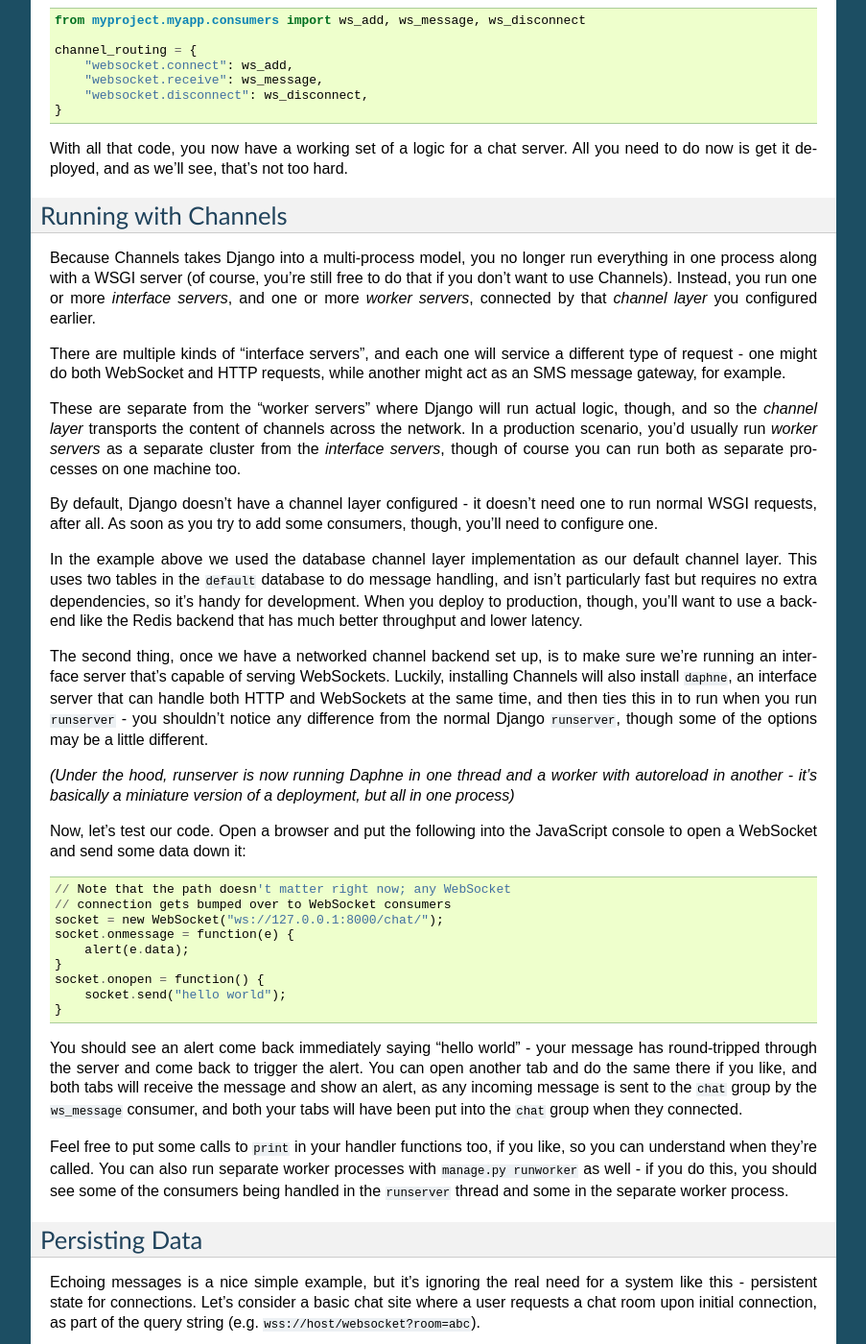
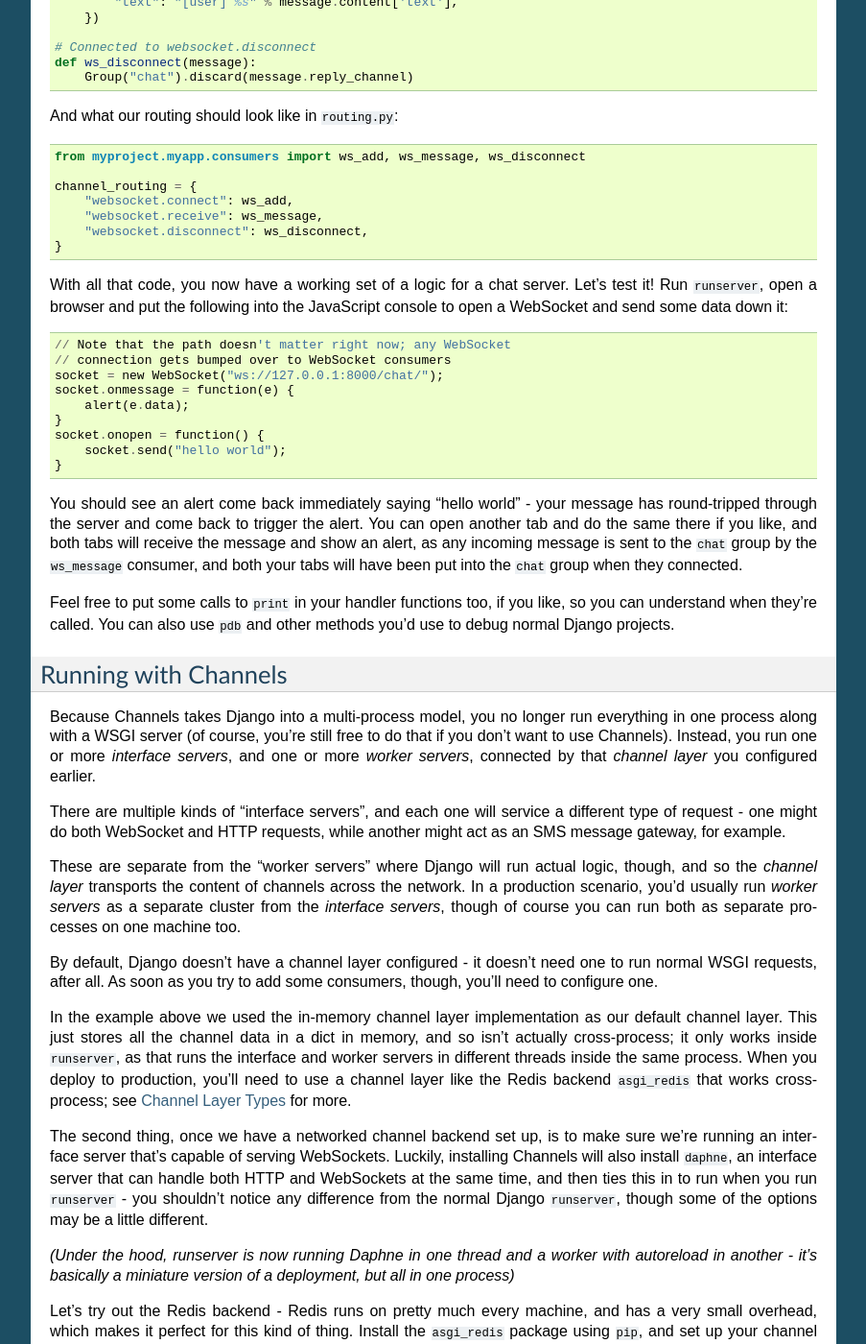
Before and after one commit to phillipchain/DjangoChannels, a Sphinx documentation site: the page built from docs/getting-started.rst, in a window 1280 px wide and 1400 px high, scrolled down 2472 px. Shown: the whole window at 96% size, without its empty margins (198-1101 px from the left). Built offline with Sphinx 7.4.7, drawn with Linux system fonts in a browser that asks for light colours; some of the changed text lies outside the part shown.

Commit message:
Really lay into DatabaseChannelLayer in an impolite way.

```diff
--- a/docs/getting-started.rst
+++ b/docs/getting-started.rst
@@ -11,15 +11,17 @@
 First Consumers
 ---------------
 
-Now, by default, Django will run things through Channels but it will also
-tie in the URL router and view subsystem to the default ``http.request``
-channel if you don't provide another consumer that listens to it - remember,
-only one consumer can listen to any given channel.
+When you run Django out of the box, it will be set up in the default layout -
+where all HTTP requests (on the ``http.request`` channel) are routed to the
+Django view layer - nothing will be different to how things worked in the past
+with a WSGI-based Django, and your views and static file serving (from
+``runserver`` will work as normal)
 
-As a very basic example, let's write a consumer that overrides the built-in
+As a very basic introduction, let's write a consumer that overrides the built-in
 handling and handles every HTTP request directly. This isn't something you'd
 usually do in a project, but it's a good illustration of how Channels
-actually underlies even core Django.
+underlies even core Django - it's less of an addition and more adding a whole
+new layer under the existing view layer.
 
 Make a new project, a new app, and put this in a ``consumers.py`` file in the app::
 
@@ -42,18 +44,19 @@
 ``HttpResponse`` into ASGI messages, which you see used above. Usually,
 Django's built-in code will do all this for you when you're using normal views.
 
-Now, go into your ``settings.py`` file, and set up a channel layer; by default,
-Django will just use an in-memory layer and route HTTP requests to the normal
-URL resolver (we'll come back to channel layers in a minute).
+Now we need to do one more thing, and that's tell Django that this consumer
+should be tied to the ``http.request`` channel rather than the default Django
+view system. This is done in the settings file - in particular, we need to
+define our ``default`` channel layer and what its routing is set to.
 
-For now, we want to override the *channel routing* so that, rather than going
-to the URL resolver and our normal view stack, all HTTP requests go to our
-custom consumer we wrote above. Here's what that looks like::
+Channel routing is a bit like URL routing, and so it's structured similarly -
+you point the setting at a dict mapping channels to consumer callables.
+Here's what that looks like::
 
     # In settings.py
     CHANNEL_LAYERS = {
         "default": {
-            "BACKEND": "channels.database_layer.DatabaseChannelLayer",
+            "BACKEND": "asgiref.inmemory.ChannelLayer",
             "ROUTING": "myproject.routing.channel_routing",
         },
     }
@@ -63,9 +66,16 @@
         "http.request": "myproject.myapp.consumers.http_consumer",
     }
 
+.. warning::
+   This example, and most of the examples here, use the "in memory" channel
+   layer. This is the easiest to get started with but provides absolutely no
+   cross-process channel transportation, and so can only be used with
+   ``runserver``. You'll want to choose another backend (discussed later)
+   to run things in production.
+
 As you can see, this is a little like Django's ``DATABASES`` setting; there are
 named channel layers, with a default one called ``default``. Each layer
-needs a class specified which powers it - we'll come to the options there later -
+needs a channel layer class, some options (if the channel layer needs them),
 and a routing scheme, which points to a dict containing the routing settings.
 It's recommended you call this ``routing.py`` and put it alongside ``urls.py``
 in your project, but you can put it wherever you like, as long as the path is
@@ -159,8 +169,30 @@
     }
 
 With all that code, you now have a working set of a logic for a chat server.
-All you need to do now is get it deployed, and as we'll see, that's not too
-hard.
+Let's test it! Run ``runserver``, open a browser and put the following into the
+JavaScript console to open a WebSocket and send some data down it::
+
+    // Note that the path doesn't matter right now; any WebSocket
+    // connection gets bumped over to WebSocket consumers
+    socket = new WebSocket("ws://127.0.0.1:8000/chat/");
+    socket.onmessage = function(e) {
+        alert(e.data);
+    }
+    socket.onopen = function() {
+        socket.send("hello world");
+    }
+
+You should see an alert come back immediately saying "hello world" - your
+message has round-tripped through the server and come back to trigger the alert.
+You can open another tab and do the same there if you like, and both tabs will
+receive the message and show an alert, as any incoming message is sent to the
+``chat`` group by the ``ws_message`` consumer, and both your tabs will have
+been put into the ``chat`` group when they connected.
+
+Feel free to put some calls to ``print`` in your handler functions too, if you
+like, so you can understand when they're called. You can also use ``pdb`` and
+other methods you'd use to debug normal Django projects.
+
 
 Running with Channels
 ---------------------
@@ -185,13 +217,13 @@
 normal WSGI requests, after all. As soon as you try to add some consumers,
 though, you'll need to configure one.
 
-In the example above we used the database channel layer implementation
-as our default channel layer. This uses two tables
-in the ``default`` database to do message handling, and isn't particularly fast but
-requires no extra dependencies, so it's handy for development.
-When you deploy to production, though, you'll want to
-use a backend like the Redis backend that has much better throughput and
-lower latency.
+In the example above we used the in-memory channel layer implementation
+as our default channel layer. This just stores all the channel data in a dict
+in memory, and so isn't actually cross-process; it only works inside
+``runserver``, as that runs the interface and worker servers in different threads
+inside the same process. When you deploy to production, you'll need to
+use a channel layer like the Redis backend ``asgi_redis`` that works cross-process;
+see :doc:`backends` for more.
 
 The second thing, once we have a networked channel backend set up, is to make
 sure we're running an interface server that's capable of serving WebSockets.
@@ -205,31 +237,32 @@
 with autoreload in another - it's basically a miniature version of a deployment,
 but all in one process)*
 
-Now, let's test our code. Open a browser and put the following into the
-JavaScript console to open a WebSocket and send some data down it::
+Let's try out the Redis backend - Redis runs on pretty much every machine, and
+has a very small overhead, which makes it perfect for this kind of thing. Install
+the ``asgi_redis`` package using ``pip``, and set up your channel layer like this::
 
-    // Note that the path doesn't matter right now; any WebSocket
-    // connection gets bumped over to WebSocket consumers
-    socket = new WebSocket("ws://127.0.0.1:8000/chat/");
-    socket.onmessage = function(e) {
-        alert(e.data);
-    }
-    socket.onopen = function() {
-        socket.send("hello world");
+    # In settings.py
+    CHANNEL_LAYERS = {
+        "default": {
+            "BACKEND": "asgi_redis.RedisChannelLayer",
+            "CONFIG": {
+                "hosts": [("localhost", 6379)],
+            },
+            "ROUTING": "myproject.routing.channel_routing",
+        },
     }
 
-You should see an alert come back immediately saying "hello world" - your
-message has round-tripped through the server and come back to trigger the alert.
-You can open another tab and do the same there if you like, and both tabs will
-receive the message and show an alert, as any incoming message is sent to the
-``chat`` group by the ``ws_message`` consumer, and both your tabs will have
-been put into the ``chat`` group when they connected.
+Fire up ``runserver``, and it'll work as before - unexciting, like good
+infrastructure should be. You can also try out the cross-process nature; run
+these two commands in two terminals:
 
-Feel free to put some calls to ``print`` in your handler functions too, if you
-like, so you can understand when they're called. You can also run separate
-worker processes with ``manage.py runworker`` as well - if you do this, you
-should see some of the consumers being handled in the ``runserver`` thread and
-some in the separate worker process.
+* ``manage.py runserver --noworker``
+* ``manage.py runworker``
+
+As you can probably guess, this disables the worker threads in ``runserver``
+and handles them in a separate process. You can pass ``-v 2`` to ``runworker``
+if you want to see logging as it runs the consumers.
+
 
 Persisting Data
 ---------------
```
Also changed, not shown: docs/backends.rst (+13 -6 lines).
